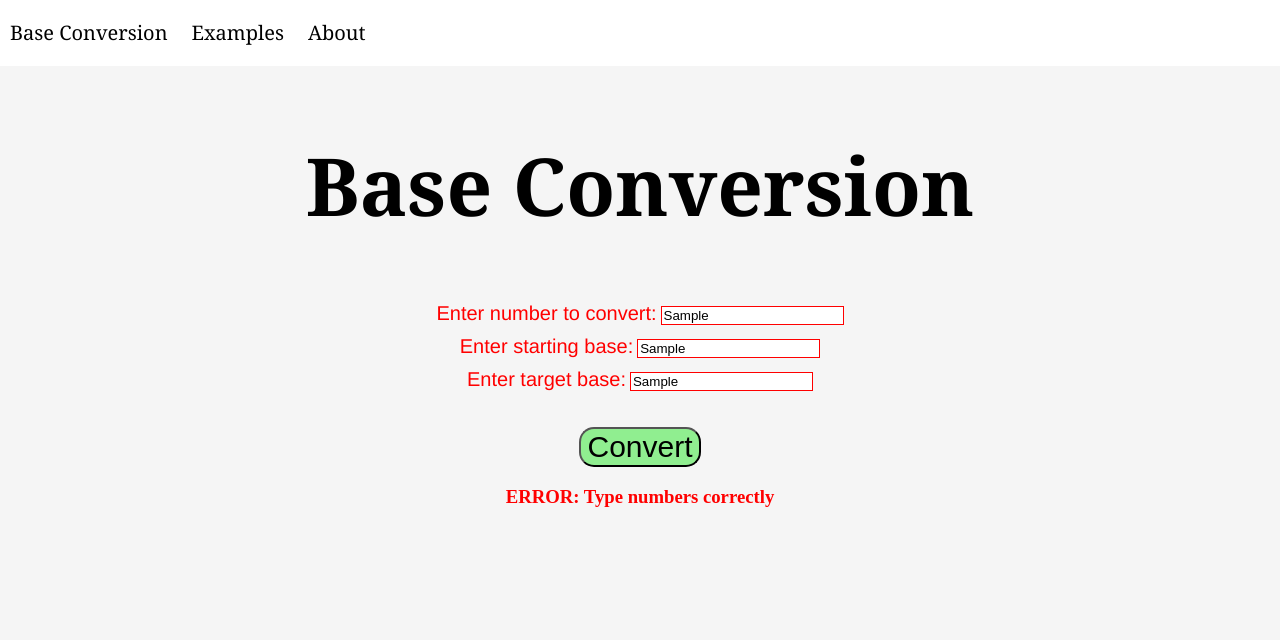
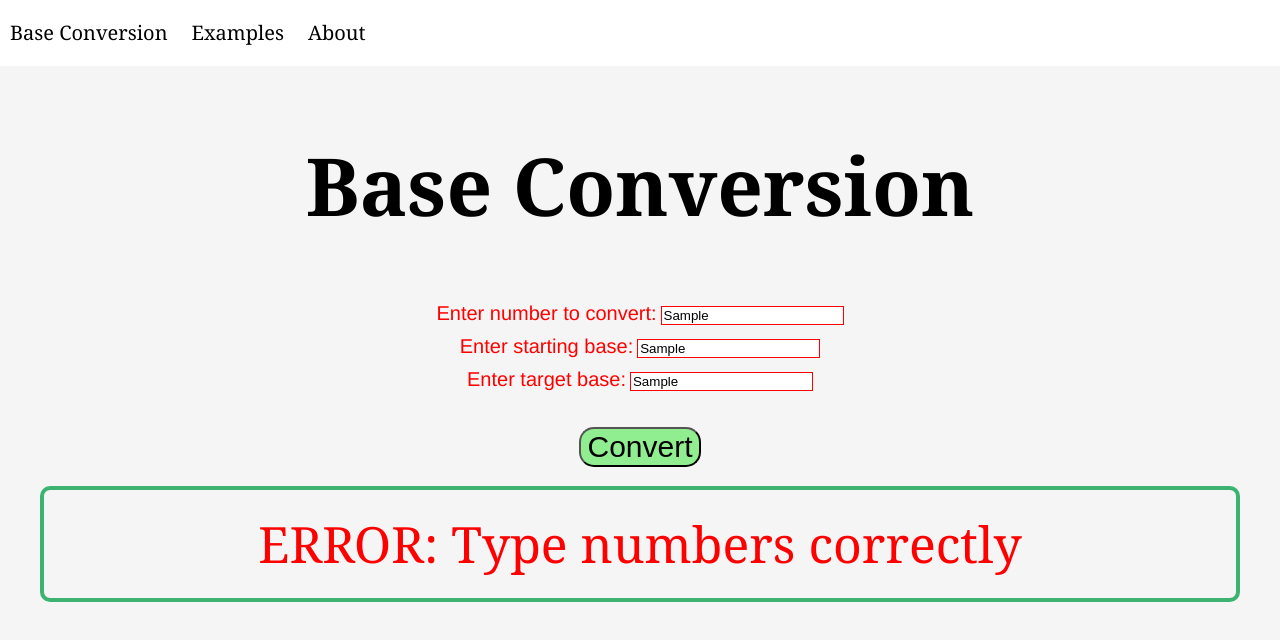
Before and after one commit to JacobG122503/SE319Midterm, a plain HTML site: page index.html in a window 1280 px wide. Both pictures are taken after typing "Sample", "Sample", "Sample" into the empty fields and a click on the button "Convert". Drawn offline with Linux system fonts and the light colour scheme.

Commit message:
Updated the output a little bit to more use the JSON for the requirements

```diff
--- a/index.css
+++ b/index.css
@@ -1,4 +1,4 @@
-h1{
+h1 {
     font-family: Georgia, 'Times New Roman', Times, serif;
     font-size: 80px;
 }
@@ -13,9 +13,9 @@ body {
     padding-top: 0px;
 }
 
-label{
+label {
     font-size: 20px;
-    font-family:'Franklin Gothic Medium', 'Arial Narrow', Arial, sans-serif;
+    font-family: 'Franklin Gothic Medium', 'Arial Narrow', Arial, sans-serif;
     color: red;
 }
 
@@ -28,3 +28,13 @@ button {
     border-radius: 15px;
     background-color: lightgreen;
 }
+
+#output {
+    font-family: Georgia, 'Times New Roman', Times, serif;
+    font-size: 50px;
+    border: 4px solid mediumseagreen;
+    padding: 20px;
+    max-width: 90%;
+    border-radius: 10px;
+    margin: 0 auto;
+}
--- a/index.html
+++ b/index.html
@@ -42,7 +42,9 @@
     <button onclick="convert()">Convert</button>
     <h3 id="convert"></h3>
 
-    <h3 id="output"></h3>
+    <div id="output">
+      Type numbers above to convert!
+    </div>
 
     <script src="index.js"></script>
 
--- a/index.js
+++ b/index.js
@@ -15,7 +15,7 @@ function convert() {
     //1. Convert to base ten
     //2. send to baseTenToAny
     //3. Return that number
-    document.getElementById("output").style.color = "mediumseagreen";
+    document.getElementById("output").style.color = "black";
     let fromBase = parseInt(document.getElementById('fromBase').value);
     let toConvert = document.getElementById('toConvert').value;
     let ogNumber = toConvert;
@@ -48,7 +48,12 @@ function convert() {
 
     result = returnResult(ogNumber, fromBase, toBase, toConvert);
 
-    document.getElementById('output').innerText = result.resultNum;
+    document.getElementById('output').innerHTML = `
+    <div>
+        <p> Original Number: ${result.fromNum}&nbsp;&nbsp;&nbsp;&nbsp;&nbsp;&nbsp;&nbsp;&nbsp;&nbsp;&nbsp;&nbsp;&nbsp;&nbsp;&nbsp;&nbsp;New Number: ${result.resultNum} </p>
+        <p> Original Base: ${result.fromBase}&nbsp;&nbsp;&nbsp;&nbsp;&nbsp;&nbsp;&nbsp;&nbsp;&nbsp;&nbsp;&nbsp;&nbsp;&nbsp;&nbsp;&nbsp;New Base: ${result.toBase} </p>
+    </div>
+    `;
 }
 
 function isValidNumberForBase(number, base) {
```
